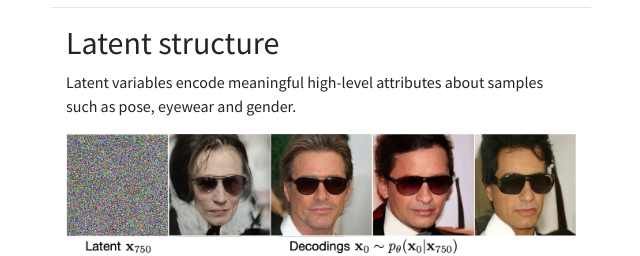
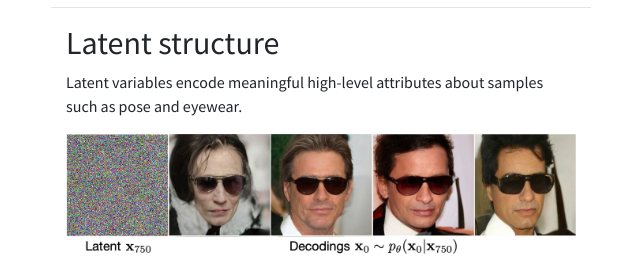
Before and after one commit to hojonathanho/diffusion, a plain HTML site: page index.html in a window 1280 px wide. Shown: the part 2653-2909 px from the top of the page, 319-959 px from the left. Drawn offline with nearby package versions, Linux system fonts and the light colour scheme.

Commit message:
Update index.html

```diff
--- a/index.html
+++ b/index.html
@@ -90,7 +90,7 @@
         <div class="row">
             <div class="col-md-12">
                 <h2>Latent structure</h2>
-                <p>Latent variables encode meaningful high-level attributes about samples such as pose, eyewear and gender.</p><img class="img-fluid" src="assets/img/stochastic_decoding_single.jpg" style="margin-bottom: 8px;"><em class="text-center" style="display: block;">Samples generated from the same latent share high-level attributes.</em></div>
+                <p>Latent variables encode meaningful high-level attributes about samples such as pose and eyewear.</p><img class="img-fluid" src="assets/img/stochastic_decoding_single.jpg" style="margin-bottom: 8px;"><em class="text-center" style="display: block;">Samples generated from the same latent share high-level attributes.</em></div>
         </div>
     </div>
     <hr style="max-width: 540px;">
```
